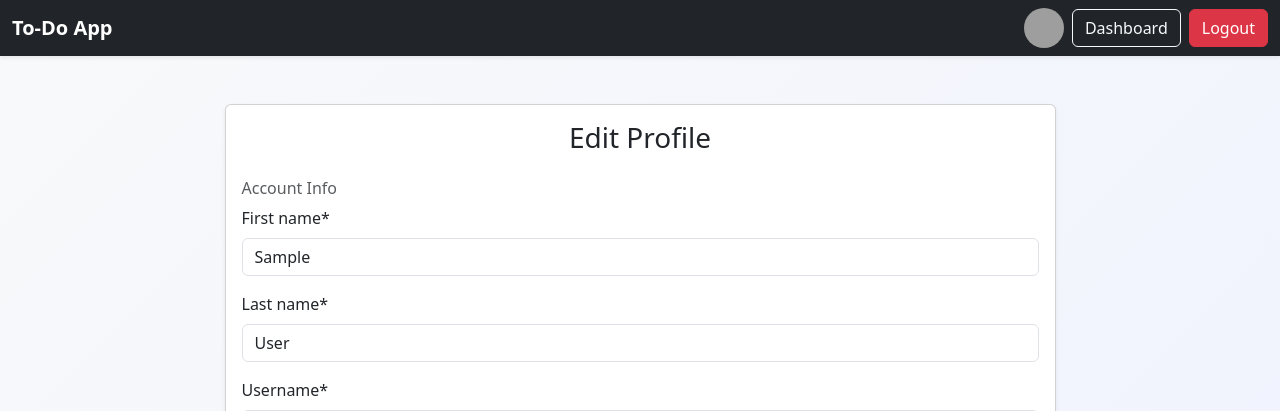
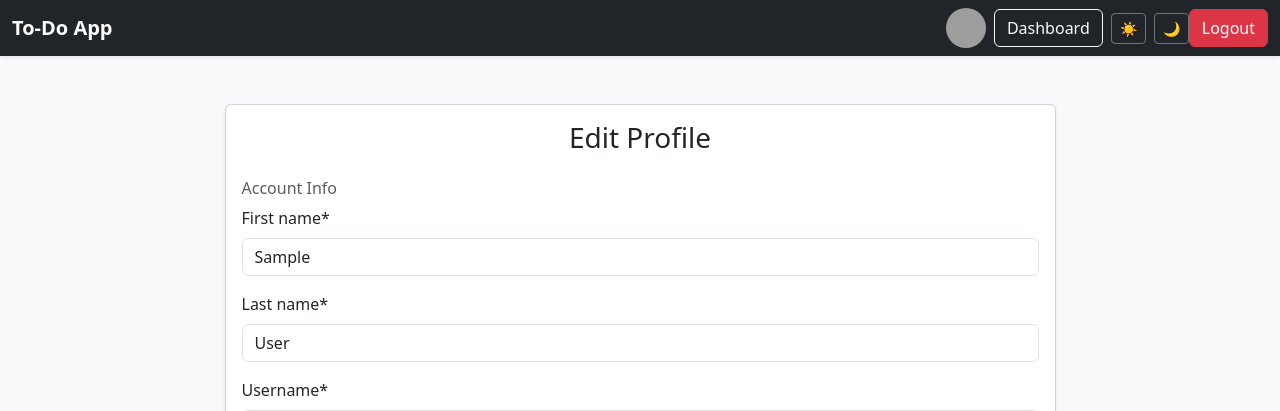
Before and after one commit to MahiKalavadia/To-do-web-app-using-django, a Django app: page /profile/edit/ in a window 1280 px wide. Shown: the top 411 px of the page. Run offline with Django 5.2, Linux system fonts and the light colour scheme; the visitor is signed in with stand-in values (Sample User, id 1); some libraries are stand-ins or nearby versions; grey boxes are pictures that could not be loaded.

Commit message:
Added change theme function

```diff
--- a/accounts/urls.py
+++ b/accounts/urls.py
@@ -8,6 +8,7 @@ urlpatterns = [
     path('login/', views.login_view, name='login'),
     path('register/', views.register_view, name='register'),
     path('dashboard/', views.dashboard_view, name='dashboard'),
+    path('set-theme/<str:theme>/', views.set_theme, name='set_theme'),
     path('profile/', views.profile_view, name='profile'),
     path('profile/edit/', views.edit_profile, name='edit_profile'),
     path('password-change/', auth_views.PasswordChangeView.as_view(
--- a/accounts/views.py
+++ b/accounts/views.py
@@ -118,6 +118,20 @@ def dashboard_view(request):
 
 
 @login_required
+def set_theme(request, theme):
+    response = redirect(request.META.get('HTTP_REFERER', '/'))
+
+    if theme in ['light','dark']:
+        response.set_cookie(
+            key='theme',
+            value=theme,
+            max_age = 60 * 60 * 24 * 30,  # 30 days
+            samesite='Lax'
+        )
+    return response
+
+
+@login_required
 def profile_view(request):
     if request.method == 'POST':
         form = ProfileForm(
--- a/templates/base.html
+++ b/templates/base.html
@@ -12,8 +12,8 @@
 
 </head>
 
-
-<body style="background: linear-gradient(135deg, #f8f9fa, #eef2ff);">
+{% with request.COOKIES.theme|default:"light" as theme %}
+<body class={% if theme == 'dark' %}bg-dark text-white{% else %}bg-light text-dark{% endif %} >{% endwith%}
 {% if request.user.is_authenticated %}
 <nav class="navbar navbar-dark bg-dark shadow-sm">
   <div class="container-fluid">
@@ -31,6 +31,14 @@
         <img src="{{ user.profile.image.url }}" alt="Profile" class="rounded-circle" width="40" height="40">
       </a>
       <a href="{% url 'dashboard' %}" class="btn btn-outline-light me-2">Dashboard</a>
+      <div class="d-flex align-items-center gap-2">
+      <a href="{% url 'set_theme' 'light' %}" class="btn btn-sm btn-outline-secondary">
+        ☀️
+      </a>
+      <a href="{% url 'set_theme' 'dark' %}" class="btn btn-sm btn-outline-secondary">
+        🌙
+      </a>
+</div>
 
 
 
```
